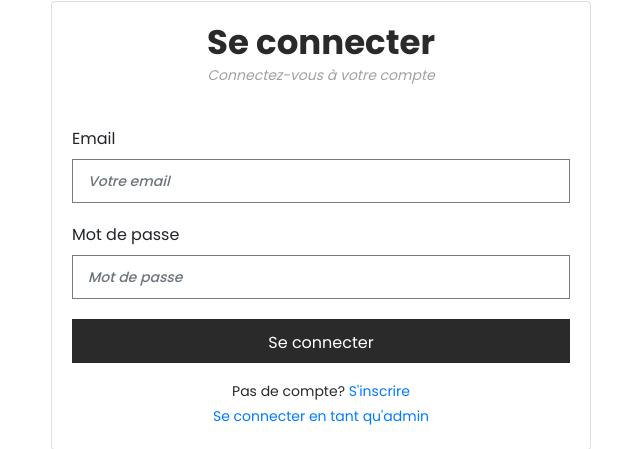
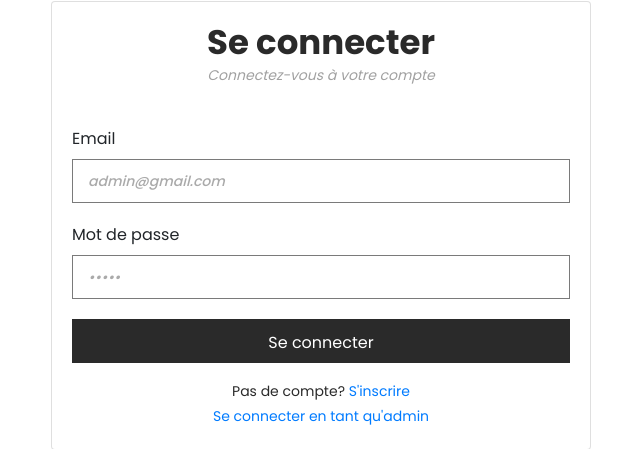
Before and after one commit to AzonyeRdr/takalo, a PHP site: template app/views/login/login-user.php in a window 1280 px wide. Shown: the part 218-667 px from the top of the page, without its empty margins (319-959 px from the left). Run offline with PHP 8.4, Linux system fonts and the light colour scheme; the template is opened without the code that fills it, so the values that code supplies are empty.

Commit message:
login values et ecnahges propotsition

```diff
--- a/app/views/login/login-user.php
+++ b/app/views/login/login-user.php
@@ -37,12 +37,12 @@
                                 <div class="row">
                                     <div class="col-lg-12 mb-3">
                                         <label for="email" class="form-label">Email</label>
-                                        <input name="email" type="email" class="form-control" id="email" placeholder="Votre email" required="">
+                                        <input name="email" type="email" class="form-control" id="email" placeholder="Votre email" value="admin@gmail.com" required="">
                                         <div id="emailError" class="invalid-feedback d-block"></div>
                                     </div>
                                     <div class="col-lg-12 mb-3">
                                         <label for="password" class="form-label">Mot de passe</label>
-                                        <input name="password" type="password" class="form-control" id="password" placeholder="Mot de passe" required="">
+                                        <input name="password" type="password" class="form-control" id="password" placeholder="Mot de passe" value="admin" required="">
                                         <div id="passwordError" class="invalid-feedback d-block"></div>
                                     </div>
                                     <div class="col-lg-12 text-center">
```
Also changed, not shown: public/assets/js/echanges.js.
